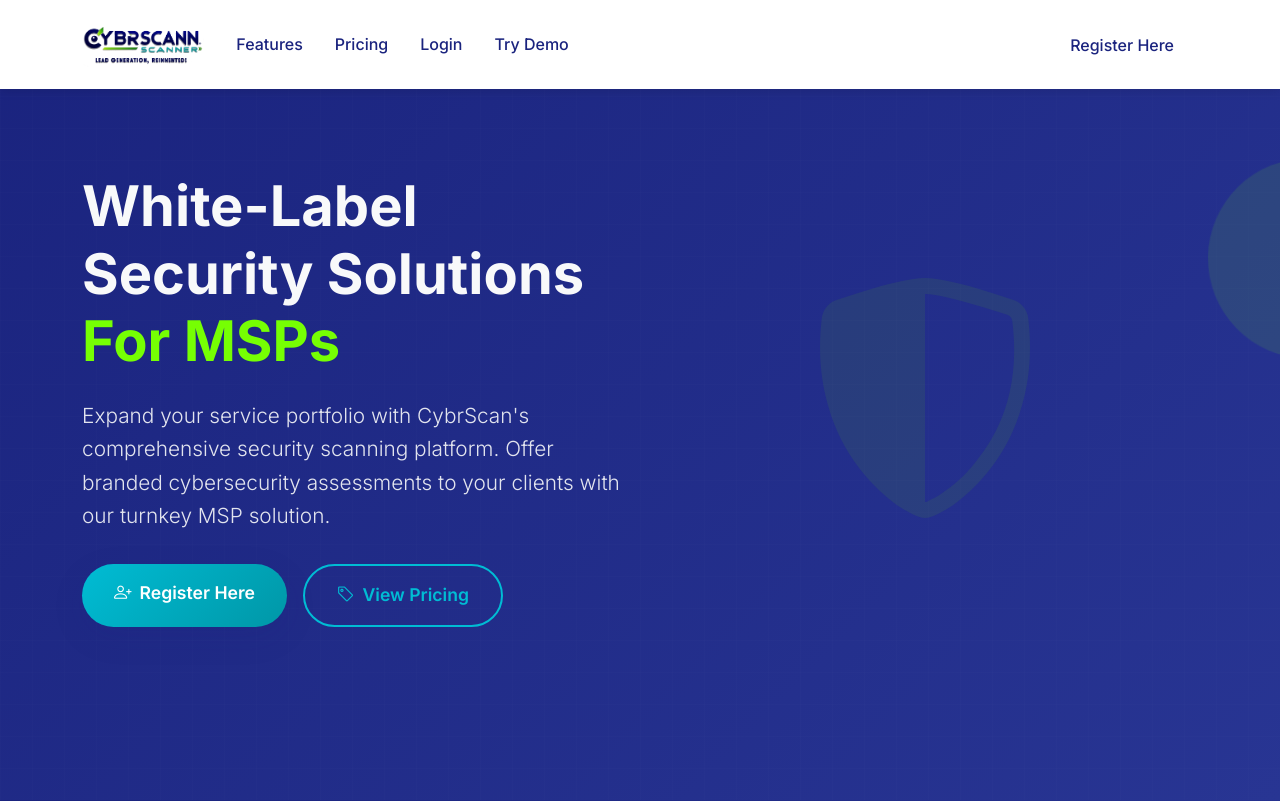
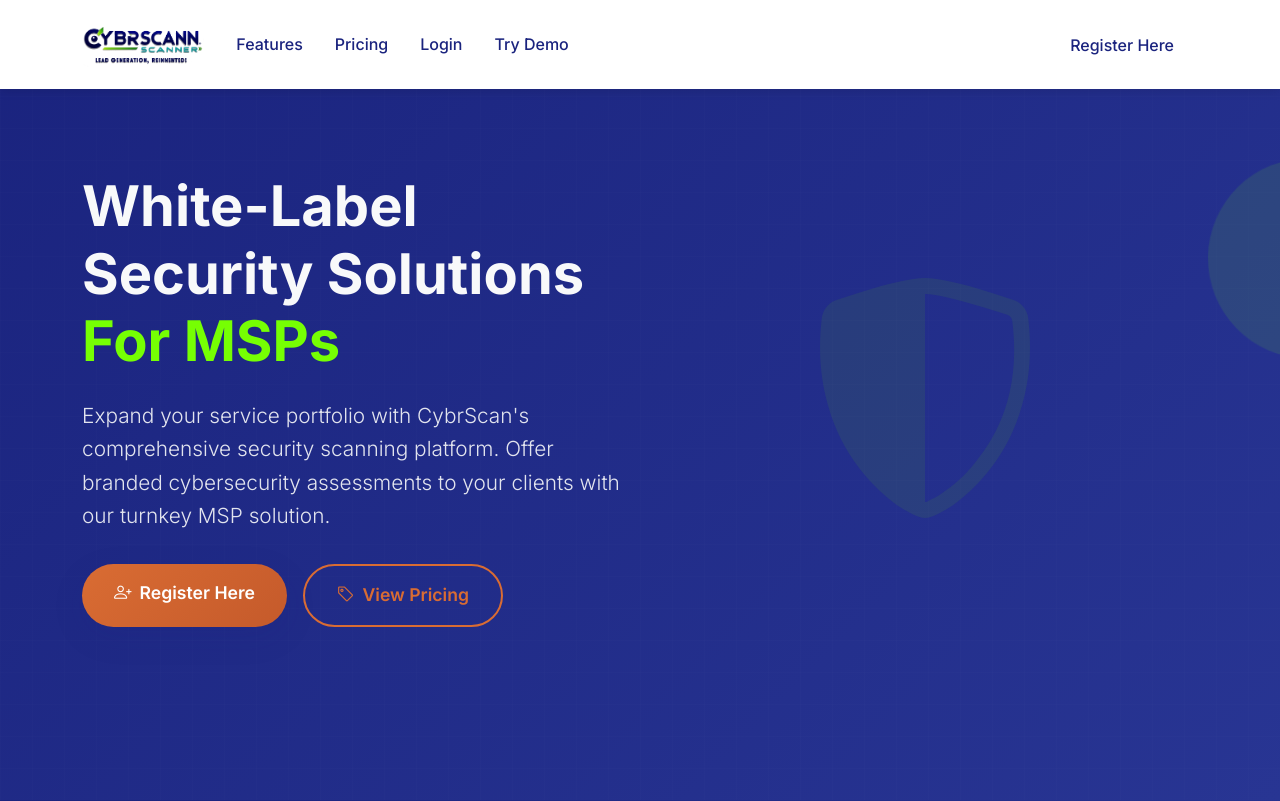
Before and after one commit to Gerrit8008/CybrScann, a Flask app: page / in a window 1280 px wide. Shown: the top 801 px of the page. Run offline with Flask 2, Linux system fonts and the light colour scheme; parts of the project's set-up code (start-up, migrations or seed data) failed here and were passed over; some libraries are stand-ins or nearby versions.

Commit message:
Add files via upload

```diff
--- a/static/css/styles.css
+++ b/static/css/styles.css
@@ -2,7 +2,7 @@
 :root {
     --primary-color: #1a237e;
     --primary-dark: #0d1669;
-    --secondary-color: #00bcd4;
+    --secondary-color: #d96c33;
     --accent-green: #76ff03;
     --critical-color: #721c24;
     --high-color: #dc3545;
@@ -13,7 +13,7 @@
     --text-color: #333;
     --border-color: #dee2e6;
     --gradient-1: linear-gradient(135deg, #1a237e 0%, #283593 100%);
-    --gradient-2: linear-gradient(135deg, #00bcd4 0%, #0097a7 100%);
+    --gradient-2: linear-gradient(135deg, #d96c33 0%, #c55a2b 100%);
     --gradient-green: linear-gradient(135deg, #76ff03 0%, #64dd17 100%);
 }
 
--- a/templates/index.html
+++ b/templates/index.html
@@ -15,13 +15,13 @@
     <style>
         :root {
             --primary-color: #1a237e;
-            --secondary-color: #00bcd4;
+            --secondary-color: #d96c33;
             --accent-green: #76ff03;
             --primary-dark: #0d1669;
             --text-light: #f8f9fa;
             --text-muted: #6c757d;
             --gradient-1: linear-gradient(135deg, #1a237e 0%, #283593 100%);
-            --gradient-2: linear-gradient(135deg, #00bcd4 0%, #0097a7 100%);
+            --gradient-2: linear-gradient(135deg, #d96c33 0%, #c55a2b 100%);
             --gradient-green: linear-gradient(135deg, #76ff03 0%, #64dd17 100%);
             --shadow-lg: 0 10px 30px rgba(26, 35, 126, 0.15);
             --shadow-xl: 0 20px 60px rgba(26, 35, 126, 0.2);
--- a/templates/pricing.html
+++ b/templates/pricing.html
@@ -15,13 +15,13 @@
     <style>
         :root {
             --primary-color: #1a237e;
-            --secondary-color: #00bcd4;
+            --secondary-color: #d96c33;
             --accent-green: #76ff03;
             --primary-dark: #0d1669;
             --text-light: #f8f9fa;
             --text-muted: #6c757d;
             --gradient-1: linear-gradient(135deg, #1a237e 0%, #283593 100%);
-            --gradient-2: linear-gradient(135deg, #00bcd4 0%, #0097a7 100%);
+            --gradient-2: linear-gradient(135deg, #d96c33 0%, #c55a2b 100%);
             --gradient-green: linear-gradient(135deg, #76ff03 0%, #64dd17 100%);
             --shadow-lg: 0 10px 30px rgba(26, 35, 126, 0.15);
             --shadow-xl: 0 20px 60px rgba(26, 35, 126, 0.2);
```
